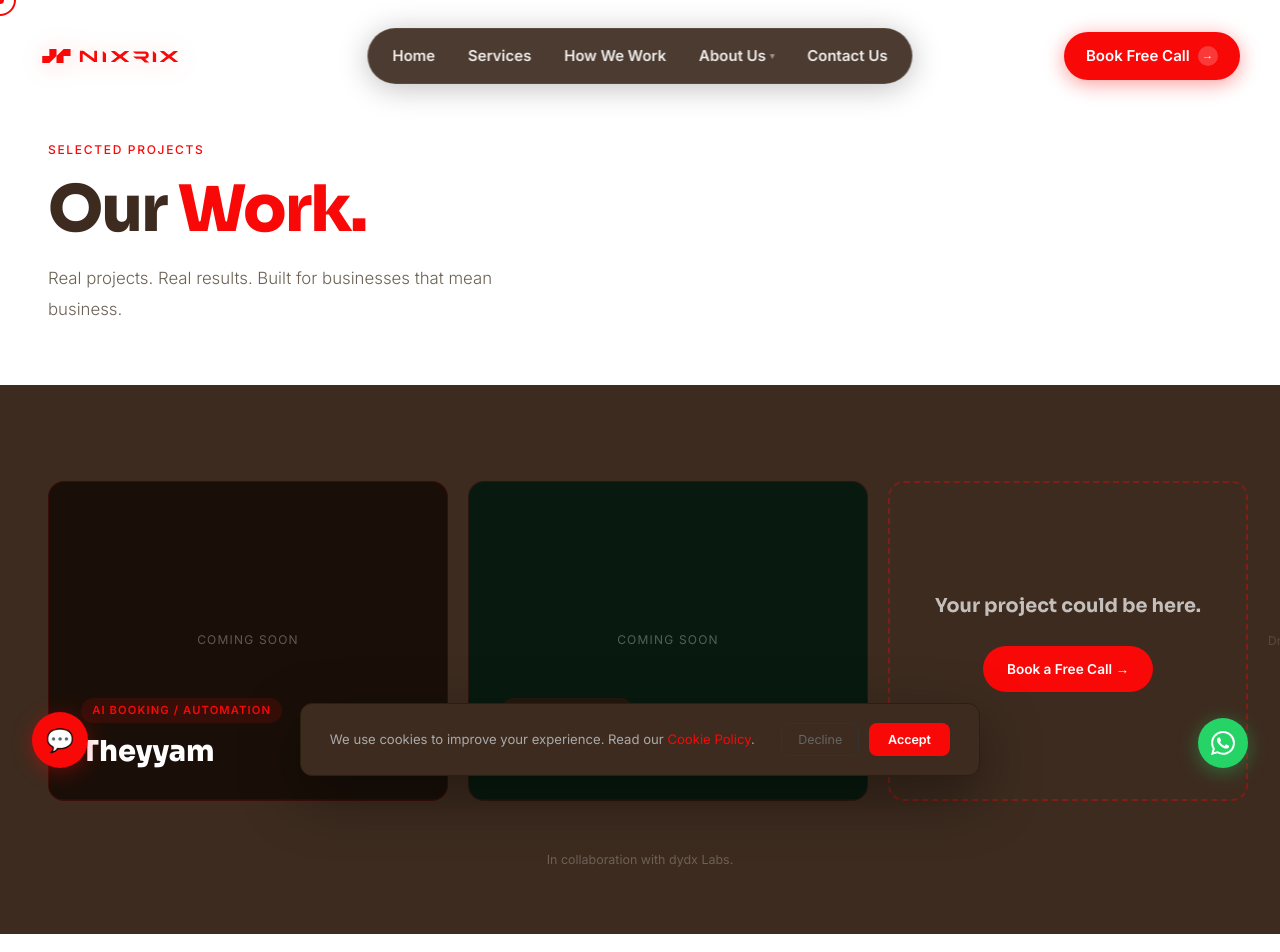
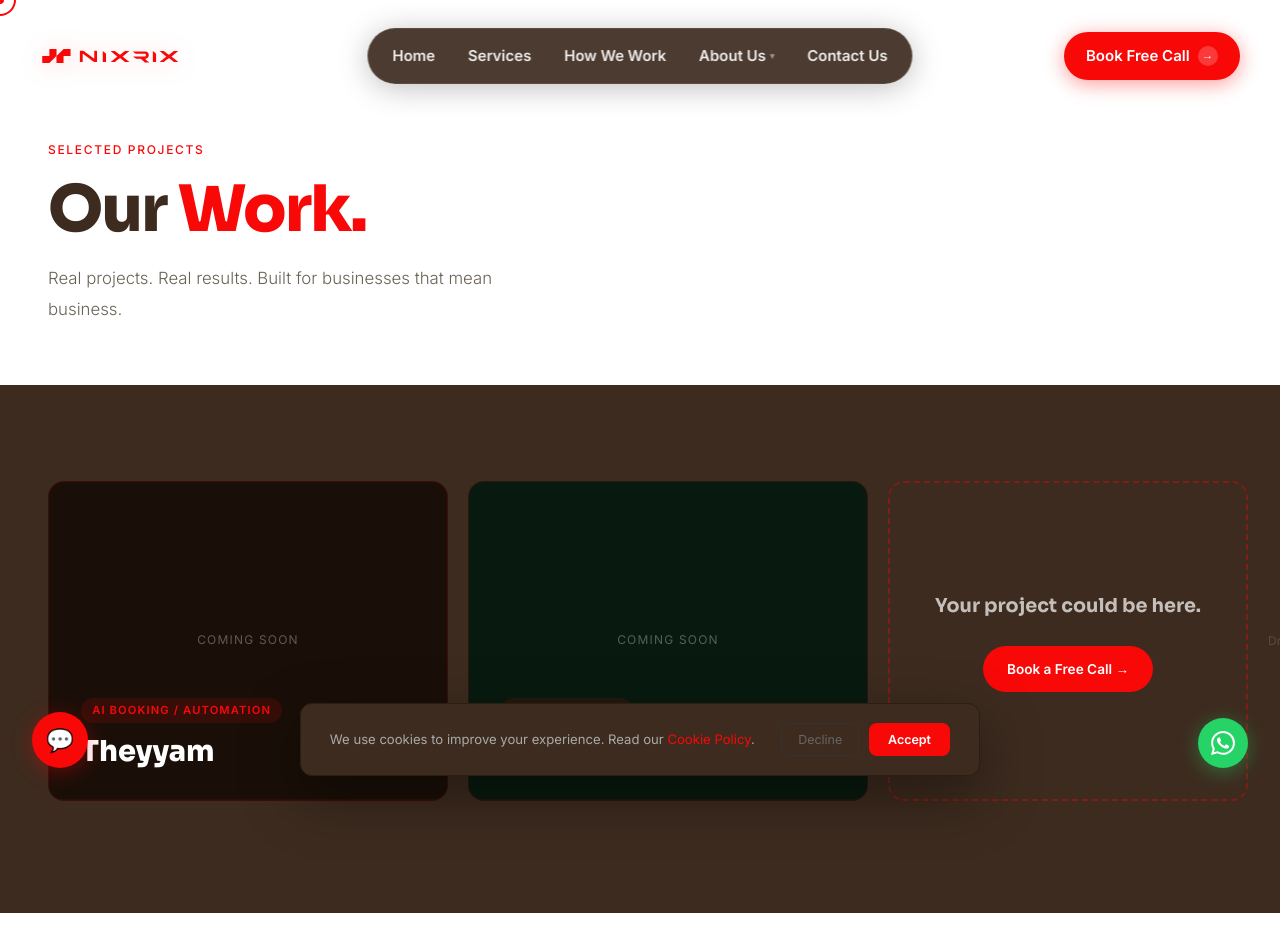
Before and after one commit to amritha-gosh/nixrix-website, a Next.js app: page /work in a window 1280 px wide. Shown: the top 952 px of the page. Built offline with nearby package versions, Linux system fonts and the light colour scheme.

Commit message:
Remove dydx Labs collaboration credit

```diff
--- a/src/app/work/page.tsx
+++ b/src/app/work/page.tsx
@@ -96,7 +96,6 @@ export default function Work() {
         </div>
 
         <p style={{ textAlign:'center', fontFamily:'Inter,sans-serif', fontSize:'0.78rem', color:'rgba(255,255,255,0.25)', marginTop:'1rem' }}>
-          In collaboration with dydx Labs.
         </p>
       </section>
 
--- a/src/components/home/WorksStrip.tsx
+++ b/src/components/home/WorksStrip.tsx
@@ -75,7 +75,6 @@ export default function WorksStrip() {
             )}
           </div>
         ))}
-        <p style={{ color:'rgba(255,255,255,0.2)', fontFamily:'Inter,sans-serif', fontSize:'0.75rem', flexShrink:0, alignSelf:'center', paddingRight:'1rem' }}>In collaboration with dydx Labs.</p>
       </div>
     </section>
   )
```
